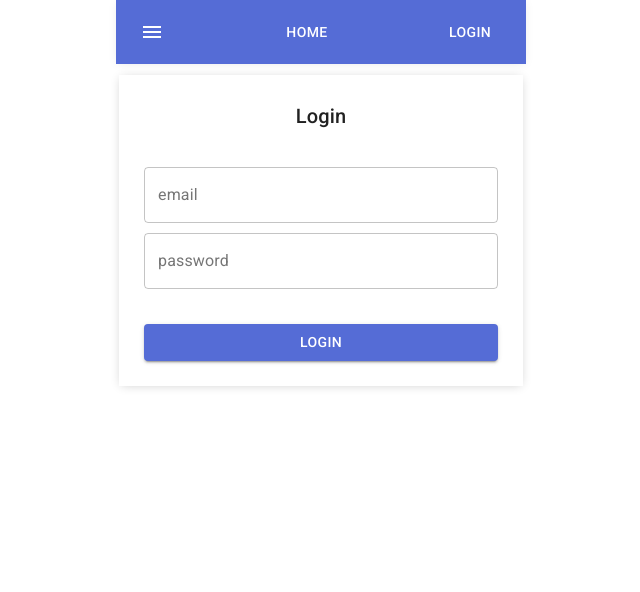
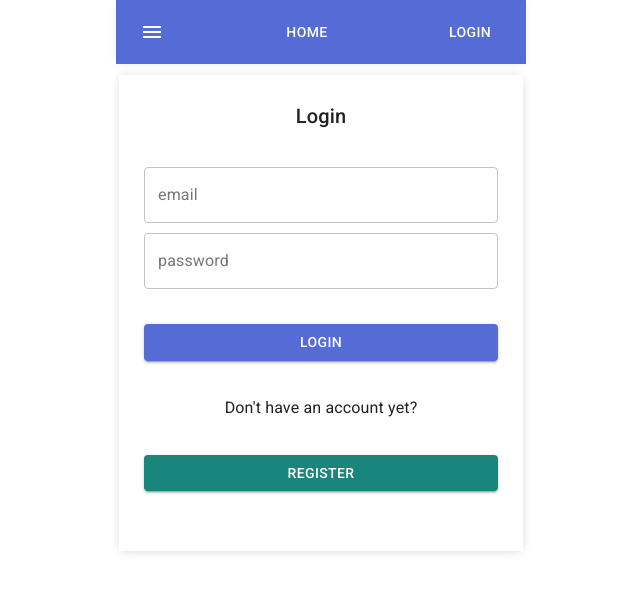
Before and after one commit to phpunch/route-roam-web, a Next.js app: page /login in a window 1280 px wide. Shown: the top 592 px of the page, without its empty margins (319-959 px from the left). Built offline with nearby package versions, Linux system fonts and the light colour scheme.

Commit message:
Add link to register page

```diff
--- a/pages/login.tsx
+++ b/pages/login.tsx
@@ -1,5 +1,4 @@
 import React, { useContext } from 'react';
-
 import styled from '@emotion/styled';
 import TextField from '@material-ui/core/TextField';
 import { Button, Typography } from '@material-ui/core';
@@ -26,7 +25,7 @@ const TextInput = styled(TextField)`
 `;
 
 const SubmitButton = styled(Button)`
-  margin-top: 35px;
+  margin: 35px 0;
 `;
 
 const SuccessMessageBox = styled.div`
@@ -34,7 +33,7 @@ const SuccessMessageBox = styled.div`
   background-color: #95ff95;
   color: green;
   padding: 10px;
-  margin-top: 20px;
+  margin: 20px 0;
   border-radius: 5px;
   text-align: center;
 `;
@@ -43,7 +42,7 @@ const FailedMessageBox = styled.div`
   background-color: #ffe2e2;
   color: red;
   padding: 10px;
-  margin-top: 20px;
+  margin: 20px 0;
   border-radius: 5px;
   text-align: center;
 `;
@@ -110,6 +109,17 @@ export default function Login() {
           Login
         </SubmitButton>
         {messageBox}
+        <Typography align="center">
+          Don't have an account yet?
+        </Typography>
+        <SubmitButton
+          onClick={() => router.push('/register')}
+          color="secondary"
+          variant="contained"
+          fullWidth
+        >
+          Register
+        </SubmitButton>
       </Form>
     </>
   );
```
